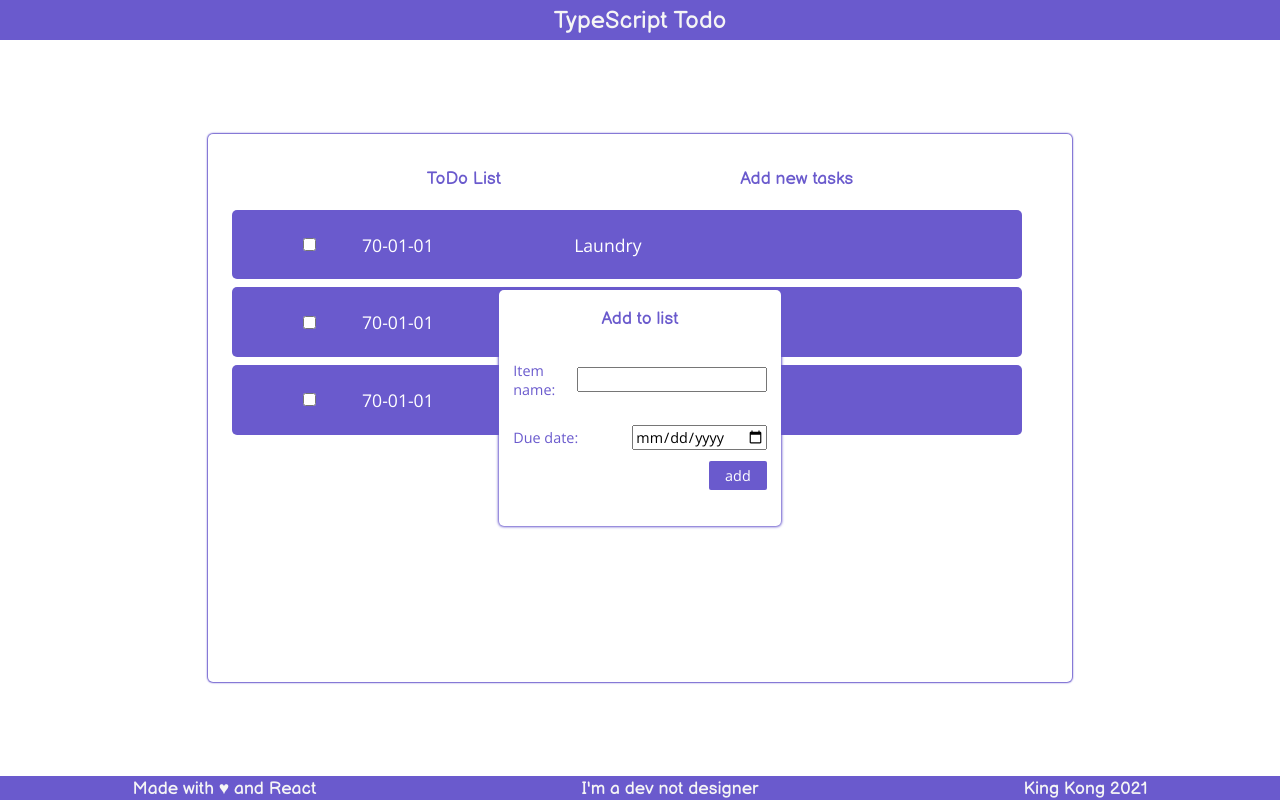
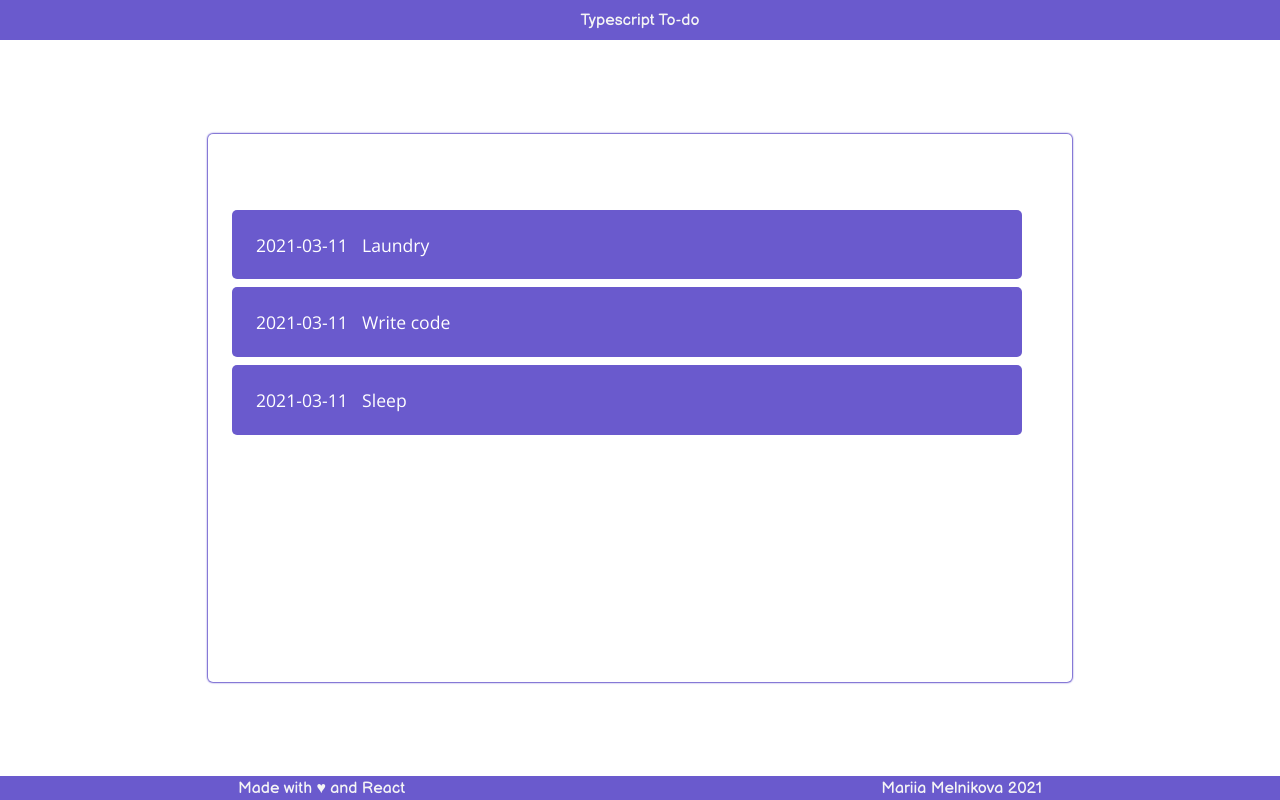
Before and after one commit to mariiamel/typescript-todo, a React (Create React App) app: page / in a window 1280 px wide. Built offline with nearby package versions, Linux system fonts and the light colour scheme.

Commit message:
able to add to-do

```diff
--- a/package.json
+++ b/package.json
@@ -15,7 +15,8 @@
     "react-dom": "^17.0.1",
     "react-scripts": "4.0.3",
     "typescript": "^4.1.2",
-    "web-vitals": "^1.0.1"
+    "web-vitals": "^1.0.1",
+    "yarn": "^1.22.10"
   },
   "scripts": {
     "start": "react-scripts start",
--- a/src/App.tsx
+++ b/src/App.tsx
@@ -1,59 +1,44 @@
-// Dependencies
 import { useState } from 'react';
-
-// Components
 import { Header, Footer } from './layout';
 import { List, Modal } from './components'
-
-// External Data
 import {mockData} from './data/mockData';
-
-// Styling
 import './App.css'
 
 export interface ToDo {
   name: string,
   dueDate: number,
   complete: boolean
-};
+}
 
 export default function App() {
+
+  const [modalOpen, setModalOpen] = useState(false)
   const [toDos, setToDos] = useState<ToDo[]>(mockData)
-  const [modalOpen, setModalOpen] = useState(true);
 
   const addNewToDo = (newToDo: ToDo) => {
     setToDos([...toDos, newToDo])
   }
 
   const toggleModal = () => {
-    // modalOpen ? setModalOpen(false) : setModalOpen(true)
-    setModalOpen(!modalOpen)
+    modalOpen ? setModalOpen(false) : setModalOpen(true)
   }
 
-  const updateToDos = (toDoIndex:number) => {
-    let tempToDos = [...toDos]
-    tempToDos[toDoIndex].complete = !tempToDos[toDoIndex].complete
-    setToDos(tempToDos);
-  }
+  let modalClassname = modalOpen ? 'modal modal--active' : 'modal'
 
-  let modalClassname = modalOpen ? "modal modal--active" : "modal"
-
-  return (
-    <div className="app">
+  return(
+    <div className='app'>
       <Header />
       <div className="container">
         <List
           toDos={toDos}
-          toggleModal={toggleModal}
-          updateToDos={updateToDos}
         />
         <Modal
           addNewToDo={addNewToDo}
+          className={modalClassname}
           toggleModal={toggleModal}
-          classname={modalClassname}
         />
       </div>
-      <Footer />
+        <Footer />
     </div>
   )
-};
+}
--- a/src/components/List.tsx
+++ b/src/components/List.tsx
@@ -1,43 +1,22 @@
-import { FC, ReactElement } from 'react';
-import { ToDo } from '../App';
-
-import ListItem from './ListItem';
+import  { ToDo } from '../App'
+import ListItem from './ListItem'
 
 interface ListProps {
-  toDos: ToDo[],
-  toggleModal: () => void,
-  updateToDos: (i:number) => void
+    toDos: ToDo[]
 }
 
-const List:FC<ListProps> = function(props: ListProps) {
-  let items = props.toDos.map((toDo:ToDo, i:number) => {
-    return <ListItem
-      index={i}
-      key={i}
-      toDo={toDo}
-      updateToDos={props.updateToDos}
-    />
-  })
+export default function List(props: ListProps) {
 
-  return(
-    <div className="list">
-      <div className="list__header">
-        <p className="heading heading--two">ToDo List</p>
-        <p className="heading heading--two list__header__add" onClick={props.toggleModal}>Add new tasks</p>
-      </div>
-      <div className="list__body">
-        {items}
-      </div>
-    </div>
-  )
+    let listItems = props.toDos.map((toDo, i) => {
+        return <ListItem toDo={toDo} />
+    })
+
+    return(
+        <div className='list'>
+            <div className='list__header'></div>
+            <div className='list__body'>
+                { listItems }
+            </div>
+        </div>
+    )
 }
-
-// export default funtion List(props) {
-//   return(
-//     <div className="list">
-
-//     </div>
-//   )
-// }
-
-export default List;
--- a/src/components/ListItem.tsx
+++ b/src/components/ListItem.tsx
@@ -1,26 +1,19 @@
-import { ToDo } from '../App';
-import moment from 'moment';
+import { ToDo } from '../App'
+import moment from 'moment'
 
-interface ListItemProps {
-  toDo: ToDo,
-  index: number,
-  updateToDos: (index:number) => void
+interface ListItemProps{
+    toDo: ToDo
 }
 
-export default function ListItem(props:ListItemProps) {
-  let currentDate = new Date().toString()
-  let displayDate = moment(props.toDo.dueDate).format('YY-MM-DD')
+export default function ListItem(props: ListItemProps) {
 
-  return (
-    <span className="list__item">
-      <input
-        className="heading heading--one"
-        type="checkbox"
-        defaultChecked={props.toDo.complete}
-        onClick={() => props.updateToDos(props.index)}
-      />
-      <p className="content content--one list__text">{displayDate}</p>
-      <p className="content content--one list__text">{props.toDo.name}</p>
-    </span>
-  )
+    let currentDate = new Date().toString()
+    let displayDate = moment(currentDate).format('YYYY-MM-DD')
+
+    return (
+        <div className='list__item'>
+            <p className='content content--one list__text'>{displayDate}</p>
+            <p className='content content--one list__text'>{props.toDo.name}</p>
+        </div>
+    )
 }
--- a/src/components/Modal.tsx
+++ b/src/components/Modal.tsx
@@ -1,51 +1,54 @@
-import { useState } from 'react';
-import { ToDo } from '../App';
+import { useState } from 'react'
+import { ToDo } from '../App'
 
 interface ModalProps {
-  addNewToDo: (newToDo: ToDo) => void
-  classname: string,
+    addNewToDo: (newToDo: ToDo) => void,
+    className: string,
     toggleModal: () => void
 }
 
 export default function Modal(props: ModalProps) {
-  const [name, setName] = useState('');
-  const [dueDate, setDueDate] = useState(0);
-  const [complete, setComplete] = useState(false);
+    const [name, setName] = useState('')
+    const [dueDate, setDueDate] = useState(0)
+    const [complete, setComplete] = useState(false)
 
-  const handleSubmit = (e:React.FormEvent<HTMLFormElement>) => {
+    const handleSubmit = (e: React.FormEvent<HTMLFormElement>) => {
         e.preventDefault()
-    let newToDo = {name, dueDate, complete}
+        let newToDo = { name, dueDate, complete }
         if (name && dueDate) {
             props.addNewToDo(newToDo)
+        }
         props.toggleModal()
     }
-  }
 
-  return (
-    <div className={props.classname}>
-      <form className="modal__form" onSubmit={handleSubmit}>
-        <p className="heading heading--two">Add to list</p>
-        <span className="modal__form modal__form__field">
-          <p className="content content--two">Item name:</p>
+    return(
+        <div className={props.className}>
+            <form className='modal__form' onSubmit={e => handleSubmit(e)}>
+                <p className='heading heading--two'>Add to list</p>
+
+                <span className='modal__form modal__form__field'>
+                    <p className='content content--two'>Item Name:</p>
                     <input
-            className="content content--two"
-            type="text"
-            onChange={e => setName(e.target.value)}
+                        className='content content--two'
+                        onChange = {e => setName(e.target.value)}
+                        type='text'
                     />
                 </span>
-        <span className="modal__form modal__form__field">
-          <p className="content content--two">Due date:</p>
+
+                <span className='modal__form modal__form__field'>
+                    <p className='content content--two'>Due Date:</p>
                     <input
-            className="content content--two"
-            type="date"
-            onChange={e => setDueDate(Date.parse(e.target.value))}
+                        className='content content--two'
+                        onChange = {e => setDueDate(Date.parse(e.target.value))}
+                        type='date'
                     />
                 </span>
-        <span className="modal__form modal__form__field modal__form__field--submit">
+
+                <span className='modal__form modal__form__field modal__form__field__submit'>
                     <input
-            className="content content--two modal__form__button"
-            type="submit"
-            value="add"
+                        className='content content--two modal__form__button'
+                        type='submit'
+                        value='Add'
                     />
                 </span>
             </form>
--- a/src/components/index.ts
+++ b/src/components/index.ts
@@ -1,4 +1,4 @@
-import List from './List';
-import Modal from './Modal';
+import List from './List'
+import Modal from './Modal'
 
-export { List, Modal }
+export { List, Modal };
--- a/src/layout/Footer.tsx
+++ b/src/layout/Footer.tsx
@@ -1,15 +1,12 @@
 export default function Footer() {
-  return (
-    <div className="layout footer">
-      <p className="heading heading--two">
-        Made with &hearts; and React
-      </p>
-      <p className="heading heading--two">
-        I'm a dev not  designer
-      </p>
-      <p className="heading heading--two">
-        King Kong 2021
-      </p>
-    </div>
-  )
+    return(
+        <div className='layout footer'>
+            <p className='heading heading-two'>
+                Made with &hearts; and React
+            </p>
+            <p className='heading heading-two'>
+                Mariia Melnikova 2021
+            </p>
+        </div>
+    )
 }
--- a/src/layout/Header.tsx
+++ b/src/layout/Header.tsx
@@ -1,9 +1,7 @@
 export default function Header() {
-  return(
-    <div className="layout header">
-      <p className="heading heading--one">
-        TypeScript Todo
-      </p>
-    </div>
-  )
+    return (
+        <div className='layout header'>
+            <p className='heading heading-one'>Typescript To-do</p>
+        </div>
+    )
 }
```
Also changed, not shown: 2 other files (tests, documents, lock files or other folders). Lines whose indentation alone changed are shown as unchanged.
